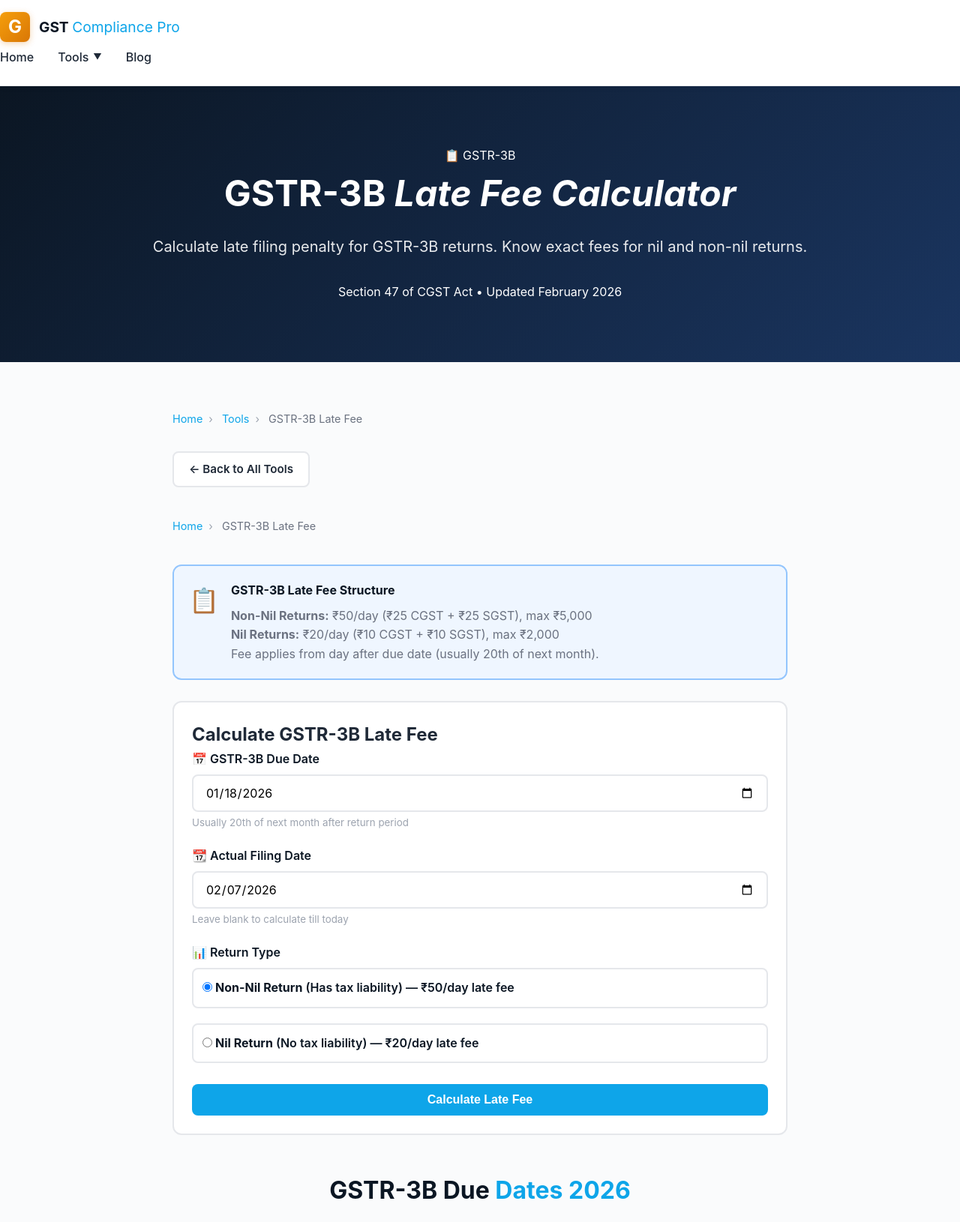
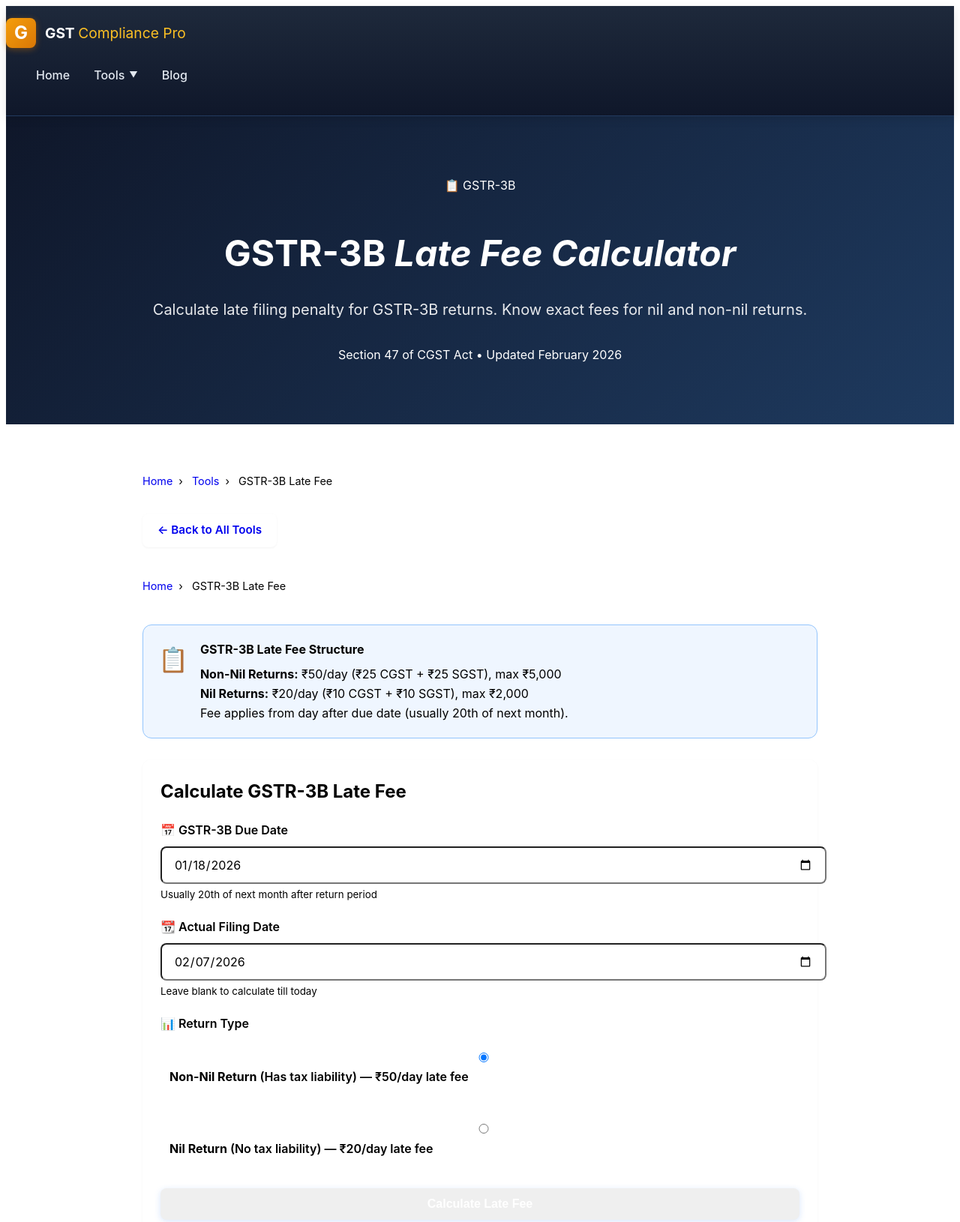
Before and after one commit to goldyboldy2-ctrl/gst-project, a plain HTML site: page gstr3b.html in a window 1280 px wide. Shown: the top 1630 px of the page at 75% size. Drawn offline with Linux system fonts and the light colour scheme.

Commit message:
Update style.css

```diff
--- a/style.css
+++ b/style.css
@@ -1,43 +1,50 @@
-/* ===== ORIGINAL STYLES (PRESERVED) ===== */
+/* ===== EYE-FRIENDLY MODERN DESIGN ===== */
 
 :root {
-  --navy: #0b1623;
-  --navy-light: #1a3560;
-  --gold: #e8a838;
-  --blue: #0ea5e9;
-  --green: #22c55e;
-  --orange: #f97316;
-  --red: #ef4444;
-  --bg: #fafbfc;
-  --border: #e5e7eb;
-  --text: #1f2937;
-  --text-sm: #6b7280;
-  --muted: #9ca3af;
+–navy: #0f172a;
+–navy-light: #1e293b;
+–gold: #f59e0b;
+–blue: #3b82f6;
+–green: #10b981;
+–orange: #f97316;
+–red: #ef4444;
+
+/* Softer backgrounds - NOT harsh white */
+–bg-primary: #f8fafc;        /* Very soft blue-gray instead of white */
+–bg-secondary: #f1f5f9;      /* Slightly darker for sections */
+–bg-card: #ffffff;           /* White only for cards (contrast) */
+
+/* Softer borders and text */
+–border: #e2e8f0;
+–border-light: #f1f5f9;
+–text: #1e293b;
+–text-sm: #64748b;
+–text-muted: #94a3b8;
 }
 
-* {
+- {
   margin: 0;
   padding: 0;
   box-sizing: border-box;
   }
 
 body {
-  font-family: 'Inter', -apple-system, BlinkMacSystemFont, 'Segoe UI', sans-serif;
+font-family: ‘Inter’, -apple-system, BlinkMacSystemFont, ‘Segoe UI’, sans-serif;
 line-height: 1.6;
-  color: var(--text);
-  background: var(--bg);
+color: var(–text);
+background: var(–bg-primary);  /* Soft background instead of white */
 }
 
-/* ===== NAVBAR (ORIGINAL STYLE) ===== */
+/* ===== NAVBAR - Softer, more contrast ===== */
 .navbar {
-  background: rgba(255, 255, 255, 0.95);
+background: linear-gradient(180deg, #1e293b 0%, #0f172a 100%);  /* Dark navy gradient */
 backdrop-filter: blur(10px);
 padding: 16px 0;
 position: sticky;
 top: 0;
 z-index: 100;
-  border-bottom: 1px solid var(--border);
-  box-shadow: 0 2px 8px rgba(0,0,0,0.05);
+border-bottom: 1px solid rgba(59, 130, 246, 0.2);  /* Subtle blue border */
+box-shadow: 0 4px 12px rgba(0,0,0,0.1);
 }
 
 .navbar .container {
@@ -54,7 +61,7 @@ body {
 align-items: center;
 gap: 12px;
 text-decoration: none;
-  color: var(--navy);
+color: white;  /* White text on dark navbar */
 font-weight: 700;
 font-size: 1.2rem;
 }
@@ -62,20 +69,24 @@ body {
 .logo-mark {
 width: 40px;
 height: 40px;
-  background: linear-gradient(135deg, #f59e0b, #d97706);
+background: linear-gradient(135deg, #f59e0b, #d97706);  /* Golden */
 color: white;
 border-radius: 8px;
-  box-shadow: 0 2px 8px rgba(217, 119, 6, 0.3);
 display: flex;
 align-items: center;
 justify-content: center;
 font-weight: 700;
 font-size: 1.5rem;
+box-shadow: 0 2px 8px rgba(217, 119, 6, 0.4);
+}
+
+.logo-text {
+color: white;
 }
 
 .logo-text em {
 font-style: normal;
-  color: var(--blue);
+color: #fbbf24;  /* Lighter gold for “Compliance Pro” */
 font-weight: 400;
 }
 
@@ -87,19 +98,35 @@ body {
 }
 
 .nav-links a {
-  color: var(--text);
+color: #e2e8f0;  /* Light text on dark navbar */
 text-decoration: none;
 font-weight: 500;
-  transition: color 0.3s ease;
+transition: all 0.3s ease;
 padding: 8px 0;
+position: relative;
 }
 
 .nav-links a:hover,
 .nav-links a.active {
-  color: var(--blue);
+color: #fbbf24;  /* Golden on hover */
 }
 
-/* ===== NEW: DROPDOWN MENU (MINIMAL STYLE) ===== */
+.nav-links a::after {
+content: ‘’;
+position: absolute;
+bottom: 0;
+left: 0;
+width: 0;
+height: 2px;
+background: #fbbf24;
+transition: width 0.3s ease;
+}
+
+.nav-links a:hover::after {
+width: 100%;
+}
+
+/* ===== DROPDOWN MENU ===== */
 .dropdown {
 position: relative;
 }
@@ -133,6 +160,7 @@ body {
 padding: 20px;
 display: none;
 z-index: 1000;
+border: 1px solid var(–border);
 }
 
 .dropdown:hover .dropdown-menu {
@@ -143,23 +171,23 @@ body {
 
 .dropdown-section {
 padding: 12px;
-  background: #f9fafb;
+background: var(–bg-secondary);  /* Soft gray background */
 border-radius: 8px;
 }
 
 .dropdown-header {
 font-weight: 700;
 font-size: 0.85rem;
-  color: var(--navy);
+color: var(–navy);
 margin-bottom: 8px;
 padding-bottom: 6px;
-  border-bottom: 2px solid var(--blue);
+border-bottom: 2px solid var(–blue);
 }
 
 .dropdown-section a {
 display: block;
 padding: 8px 12px;
-  color: var(--text);
+color: var(–text);
 text-decoration: none;
 border-radius: 6px;
 transition: all 0.2s ease;
@@ -168,7 +196,7 @@ body {
 
 .dropdown-section a:hover {
 background: white;
-  color: var(--blue);
+color: var(–blue);
 transform: translateX(4px);
 }
 
@@ -176,14 +204,14 @@ body {
 grid-column: 1 / -1;
 margin-top: 8px;
 padding-top: 12px;
-  border-top: 1px solid #e5e7eb;
+border-top: 1px solid var(–border);
 text-align: center;
 }
 
 .view-all {
 display: inline-block;
 padding: 10px 24px;
-  background: var(--blue);
+background: var(–blue);
 color: white !important;
 border-radius: 8px;
 font-weight: 600;
@@ -192,31 +220,54 @@ body {
 }
 
 .view-all:hover {
-  background: var(--navy);
+background: var(–navy);
 transform: translateY(-2px);
+box-shadow: 0 4px 12px rgba(59, 130, 246, 0.3);
 }
 
-/* ===== HERO (ORIGINAL) ===== */
+/* ===== HERO - Softer gradient ===== */
 .hero {
 text-align: center;
 padding: 80px 24px;
-  background: linear-gradient(135deg, var(--navy), var(--navy-light));
+background: linear-gradient(135deg, #0f172a 0%, #1e3a5f 100%);  /* Softer navy gradient */
 color: white;
+position: relative;
+overflow: hidden;
+}
+
+/* Subtle pattern overlay */
+.hero::before {
+content: ‘’;
+position: absolute;
+top: 0;
+left: 0;
+right: 0;
+bottom: 0;
+background:
+linear-gradient(45deg, transparent 48%, rgba(59, 130, 246, 0.03) 49%, rgba(59, 130, 246, 0.03) 51%, transparent 52%),
+linear-gradient(-45deg, transparent 48%, rgba(59, 130, 246, 0.03) 49%, rgba(59, 130, 246, 0.03) 51%, transparent 52%);
+background-size: 40px 40px;
+opacity: 0.5;
+pointer-events: none;
 }
 
 .hero h1 {
 font-size: 3rem;
 margin-bottom: 16px;
 font-weight: 700;
+position: relative;
+z-index: 1;
 }
 
 .hero p {
 font-size: 1.25rem;
 margin-bottom: 32px;
 opacity: 0.9;
+position: relative;
+z-index: 1;
 }
 
-/* ===== CONTAINER (ORIGINAL) ===== */
+/* ===== CONTAINER ===== */
 .container {
 max-width: 1200px;
 margin: 0 auto;
@@ -229,20 +280,20 @@ body {
 padding: 48px 24px;
 }
 
-/* ===== SECTION TITLE (ORIGINAL) ===== */
+/* ===== SECTION TITLE ===== */
 .section-title {
 font-size: 2rem;
 text-align: center;
 margin-bottom: 48px;
-  color: var(--navy);
+color: var(–navy);
 }
 
 .section-title em {
 font-style: normal;
-  color: var(--blue);
+color: var(–blue);
 }
 
-/* ===== TOOLS GRID (ORIGINAL) ===== */
+/* ===== TOOLS GRID ===== */
 .tools-grid {
 display: grid;
 grid-template-columns: repeat(auto-fit, minmax(280px, 1fr));
@@ -250,22 +301,23 @@ body {
 margin-bottom: 48px;
 }
 
-/* ===== CARDS (ORIGINAL) ===== */
+/* ===== CARDS - White cards on soft background ===== */
 .card {
-  background: white;
+background: var(–bg-card);  /* White cards stand out */
 border-radius: 12px;
-  border: 2px solid var(--border);
+border: 1px solid var(–border);
 padding: 0;
 transition: all 0.3s ease;
 text-decoration: none;
 color: inherit;
 display: block;
+box-shadow: 0 1px 3px rgba(0,0,0,0.05);
 }
 
 .card:hover {
-  border-color: var(--blue);
+border-color: var(–blue);
 transform: translateY(-4px);
-  box-shadow: 0 12px 24px rgba(14, 165, 233, 0.15);
+box-shadow: 0 12px 24px rgba(59, 130, 246, 0.15);
 }
 
 .card-body {
@@ -273,18 +325,18 @@ body {
 }
 
 .card h3 {
-  color: var(--navy);
+color: var(–navy);
 margin-bottom: 8px;
 font-size: 1.25rem;
 }
 
 .card p {
-  color: var(--text-sm);
+color: var(–text-sm);
 font-size: 0.95rem;
 margin: 0;
 }
 
-/* ===== BUTTONS (ORIGINAL) ===== */
+/* ===== BUTTONS ===== */
 .btn {
 display: inline-flex;
 align-items: center;
@@ -300,17 +352,18 @@ body {
 }
 
 .btn-primary {
-  background: var(--blue);
+background: var(–blue);
 color: white;
+box-shadow: 0 2px 8px rgba(59, 130, 246, 0.2);
 }
 
 .btn-primary:hover {
-  background: var(--navy);
+background: var(–navy);
 transform: translateY(-2px);
-  box-shadow: 0 4px 12px rgba(14, 165, 233, 0.3);
+box-shadow: 0 4px 12px rgba(59, 130, 246, 0.3);
 }
 
-/* ===== FORMS (ORIGINAL) ===== */
+/* ===== FORMS ===== */
 .form-group {
 margin-bottom: 20px;
 }
@@ -319,7 +372,7 @@ body {
 display: block;
 margin-bottom: 8px;
 font-weight: 600;
-  color: var(--navy);
+color: var(–navy);
 }
 
 .form-group input,
@@ -327,48 +380,50 @@ body {
 .form-group textarea {
 width: 100%;
 padding: 12px 16px;
-  border: 2px solid var(--border);
+border: 1px solid var(–border);
 border-radius: 8px;
 font-size: 1rem;
 transition: all 0.3s ease;
 font-family: inherit;
+background: white;
 }
 
 .form-group input:focus,
 .form-group select:focus,
 .form-group textarea:focus {
 outline: none;
-  border-color: var(--blue);
-  box-shadow: 0 0 0 3px rgba(14, 165, 233, 0.1);
+border-color: var(–blue);
+box-shadow: 0 0 0 3px rgba(59, 130, 246, 0.1);
 }
 
-/* ===== INFO BOXES (ORIGINAL) ===== */
+/* ===== INFO BOXES - Softer colors ===== */
 .info-box {
 display: flex;
 gap: 16px;
 padding: 20px;
 border-radius: 12px;
 margin: 24px 0;
+border: 1px solid;
 }
 
 .info-box.blue {
 background: #eff6ff;
-  border: 2px solid #93c5fd;
+border-color: #93c5fd;
 }
 
 .info-box.green {
 background: #f0fdf4;
-  border: 2px solid #86efac;
+border-color: #86efac;
 }
 
 .info-box.orange {
 background: #fff7ed;
-  border: 2px solid #fdba74;
+border-color: #fdba74;
 }
 
 .info-box.red {
 background: #fef2f2;
-  border: 2px solid #fca5a5;
+border-color: #fca5a5;
 }
 
 .info-box-icon {
@@ -378,35 +433,36 @@ body {
 
 .info-box-content h4 {
 margin: 0 0 8px;
-  color: var(--navy);
+color: var(–navy);
 }
 
 .info-box-content p {
 margin: 0;
-  color: var(--text-sm);
+color: var(–text-sm);
 }
 
-/* ===== RESULT BOXES (ORIGINAL) ===== */
+/* ===== RESULT BOXES ===== */
 .result-box {
 padding: 32px;
 border-radius: 12px;
 margin: 32px 0;
 text-align: center;
+border: 2px solid;
 }
 
 .result-box.safe {
 background: #f0fdf4;
-  border: 2px solid #22c55e;
+border-color: #10b981;
 }
 
 .result-box.warn {
 background: #fff7ed;
-  border: 2px solid #f97316;
+border-color: #f97316;
 }
 
 .result-box.danger {
 background: #fef2f2;
-  border: 2px solid #ef4444;
+border-color: #ef4444;
 }
 
 .result-icon {
@@ -415,16 +471,17 @@ body {
 }
 
 .result-box h3 {
-  color: var(--navy);
+color: var(–navy);
 margin-bottom: 16px;
 }
 
-/* ===== FOOTER (ORIGINAL) ===== */
+/* ===== FOOTER - Dark theme ===== */
 .footer {
-  background: var(--navy);
+background: linear-gradient(180deg, #0f172a 0%, #020617 100%);
 color: white;
 padding: 48px 24px 24px;
 margin-top: 80px;
+border-top: 1px solid rgba(59, 130, 246, 0.2);
 }
 
 .footer-grid {
@@ -438,7 +495,7 @@ body {
 
 .footer h4 {
 margin-bottom: 16px;
-  color: var(--gold);
+color: #fbbf24;  /* Golden headings */
 }
 
 .footer p {
@@ -461,7 +518,7 @@ body {
 }
 
 .footer a:hover {
-  color: white;
+color: #fbbf24;
 }
 
 .footer-bottom {
@@ -474,7 +531,7 @@ body {
 font-size: 0.85rem;
 }
 
-/* ===== TABLE (ORIGINAL) ===== */
+/* ===== TABLES ===== */
 .styled-table {
 width: 100%;
 border-collapse: collapse;
@@ -482,10 +539,11 @@ body {
 background: white;
 border-radius: 8px;
 overflow: hidden;
+box-shadow: 0 1px 3px rgba(0,0,0,0.05);
 }
 
 .styled-table th {
-  background: var(--navy);
+background: var(–navy);
 color: white;
 padding: 12px;
 text-align: left;
@@ -494,7 +552,7 @@ body {
 
 .styled-table td {
 padding: 12px;
-  border-bottom: 1px solid var(--border);
+border-bottom: 1px solid var(–border-light);
 }
 
 .styled-table tr:last-child td {
@@ -502,70 +560,72 @@ body {
 }
 
 .styled-table tr:hover {
-  background: #f9fafb;
+background: var(–bg-secondary);
 }
 
-/* ===== NEW: BREADCRUMB ===== */
+/* ===== BREADCRUMB ===== */
 .breadcrumb {
 padding: 16px 0;
 font-size: 0.9rem;
-  color: var(--text-sm);
+color: var(–text-sm);
 margin-bottom: 16px;
 }
 
 .breadcrumb a {
-  color: var(--blue);
+color: var(–blue);
 text-decoration: none;
 transition: color 0.2s ease;
 }
 
 .breadcrumb a:hover {
-  color: var(--navy);
+color: var(–navy);
 text-decoration: underline;
 }
 
 .breadcrumb .sep {
 margin: 0 8px;
-  color: var(--muted);
+color: var(–text-muted);
 }
 
-/* ===== NEW: BACK BUTTON ===== */
+/* ===== BACK BUTTON ===== */
 .back-button {
 display: inline-flex;
 align-items: center;
 gap: 8px;
 padding: 10px 20px;
 background: white;
-  border: 2px solid var(--border);
+border: 1px solid var(–border);
 border-radius: 8px;
-  color: var(--text);
+color: var(–text);
 text-decoration: none;
 font-weight: 600;
 transition: all 0.3s ease;
 margin-bottom: 24px;
 font-size: 0.95rem;
+box-shadow: 0 1px 3px rgba(0,0,0,0.05);
 }
 
 .back-button:hover {
-  border-color: var(--blue);
-  color: var(--blue);
+border-color: var(–blue);
+color: var(–blue);
 background: #eff6ff;
 transform: translateX(-4px);
+box-shadow: 0 2px 8px rgba(59, 130, 246, 0.15);
 }
 
-/* ===== NEW: RELATED TOOLS SECTION ===== */
+/* ===== RELATED TOOLS SECTION ===== */
 .related-tools {
 margin-top: 64px;
 padding: 32px;
 background: linear-gradient(135deg, #eff6ff, #dbeafe);
 border-radius: 16px;
-  border: 2px solid #93c5fd;
+border: 1px solid #93c5fd;
 }
 
 .related-tools h3 {
 margin: 0 0 24px;
 font-size: 1.5rem;
-  color: var(--navy);
+color: var(–navy);
 text-align: center;
 }
 
@@ -577,37 +637,38 @@ body {
 
 .related-tool-card {
 background: white;
-  border: 2px solid var(--border);
+border: 1px solid var(–border);
 border-radius: 12px;
 padding: 20px;
 text-decoration: none;
 color: inherit;
 transition: all 0.3s ease;
 display: block;
+box-shadow: 0 1px 3px rgba(0,0,0,0.05);
 }
 
 .related-tool-card:hover {
-  border-color: var(--blue);
+border-color: var(–blue);
 transform: translateY(-4px);
-  box-shadow: 0 8px 20px rgba(14, 165, 233, 0.15);
+box-shadow: 0 8px 20px rgba(59, 130, 246, 0.15);
 }
 
 .related-tool-card h4 {
 margin: 0 0 8px;
-  color: var(--navy);
+color: var(–navy);
 font-size: 1.1rem;
 }
 
 .related-tool-card p {
 margin: 0;
-  color: var(--text-sm);
+color: var(–text-sm);
 font-size: 0.9rem;
 }
 
 .related-tool-card .arrow {
 display: inline-block;
 margin-top: 12px;
-  color: var(--blue);
+color: var(–blue);
 font-weight: 600;
 transition: transform 0.3s ease;
 }
@@ -616,7 +677,7 @@ body {
 transform: translateX(4px);
 }
 
-/* ===== RADIO GROUPS (ORIGINAL) ===== */
+/* ===== RADIO GROUPS ===== */
 .radio-group {
 display: flex;
 flex-direction: column;
@@ -628,18 +689,19 @@ body {
 align-items: flex-start;
 gap: 10px;
 padding: 12px;
-  border: 2px solid var(--border);
+border: 1px solid var(–border);
 border-radius: 8px;
 cursor: pointer;
 transition: all 0.3s ease;
+background: white;
 }
 
 .radio-option:hover {
-  border-color: var(--blue);
+border-color: var(–blue);
 background: #eff6ff;
 }
 
-.radio-option input[type="radio"] {
+.radio-option input[type=“radio”] {
 margin-top: 2px;
 width: auto;
 }
@@ -683,7 +745,7 @@ body {
 }
 }
 
-/* Hide dropdown menu by default on mobile */
+/* Mobile dropdown fix */
 @media (max-width: 768px) {
 .dropdown-menu {
 position: fixed;
```
Lines whose indentation alone changed are shown as unchanged.
